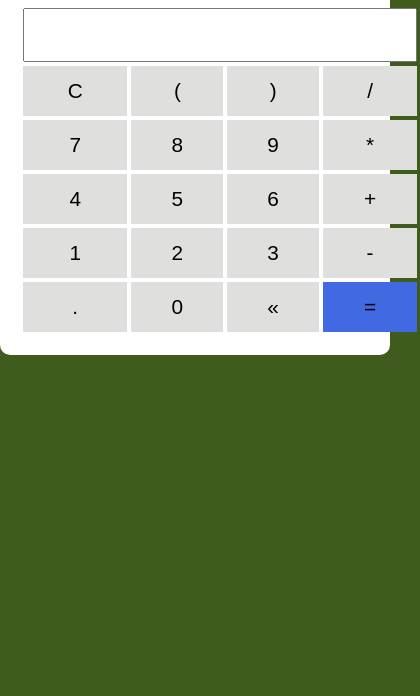
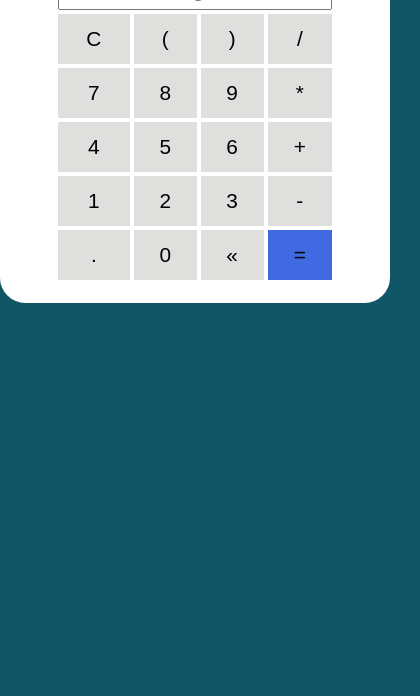
Before and after one commit to diegoband/calculadoracurso, a plain HTML site: page index.html in a window 390 px wide. Shown: the part 148-844 px from the top of the page, 420 px wide, since content can reach past the window. Drawn offline with nearby package versions, Linux system fonts and the light colour scheme.

Commit message:
adicionando responsividade

```diff
--- a/assets/css/style.css
+++ b/assets/css/style.css
@@ -1,6 +1,6 @@
 @import url('https://fonts.googleapis.com/css?family=Open+Sans:400,700&display=swap');
 :root {
-  --primary-color: rgb(63, 92, 29);
+  --primary-color: rgb(17, 86, 102);
   --primary-color-darker: rgb(9, 48, 56);
 }
 
@@ -46,7 +46,11 @@ li {
   margin: 50px auto;
   background: #fff;
   padding: 20px;
-  border-radius: 10px;
+  border-radius: 3vh;
+}
+.container > *{
+  margin: auto;
+  text-align: center;
 }
 
 button {
@@ -85,13 +89,19 @@ form button:hover {
 }
 
 .calculadora {
-  width: 400px;
+  width: 80%;
 }
 
 .display {
   font-size: 2em;
   width: 100%;
   text-align: right;
+}
+
+.display::placeholder {
+  text-align: right;
+  font-style: italic;
+  font-size: 0.5em;
 }
 
 .btn {
--- a/index.html
+++ b/index.html
@@ -5,7 +5,7 @@
   <meta charset="UTF-8">
   <meta name="viewport" content="width=device-width, initial-scale=1.0">
   <meta http-equiv="X-UA-Compatible" content="ie=edge">
-  <title>Aula 67 Criando uma lista de tarefas</title>
+  <title>Calculadora do Diego</title>
   <link rel="stylesheet" href="./assets/css/style.css">
 </head>
 
@@ -16,7 +16,7 @@
     <table class="calculadora">
       <tr>
        <td colspan="4">
-         <input type="text" class="display">
+         <input id="placeholder" type="text" class="display" placeholder="Digite os valores">
        </td>
       </tr>
 
```
